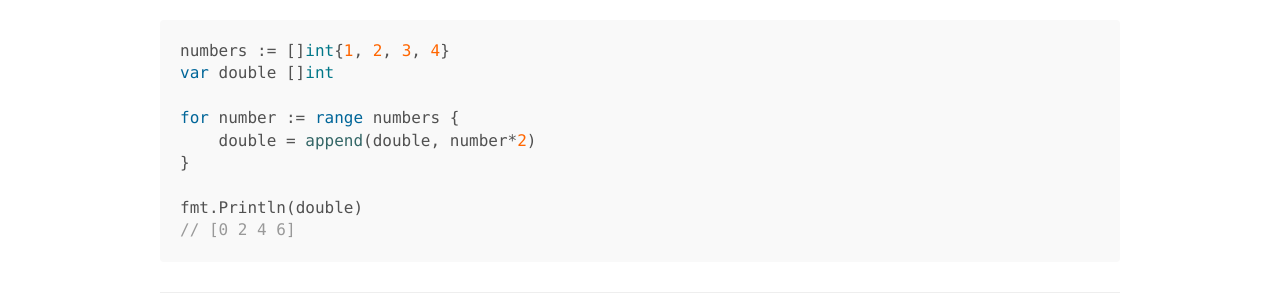
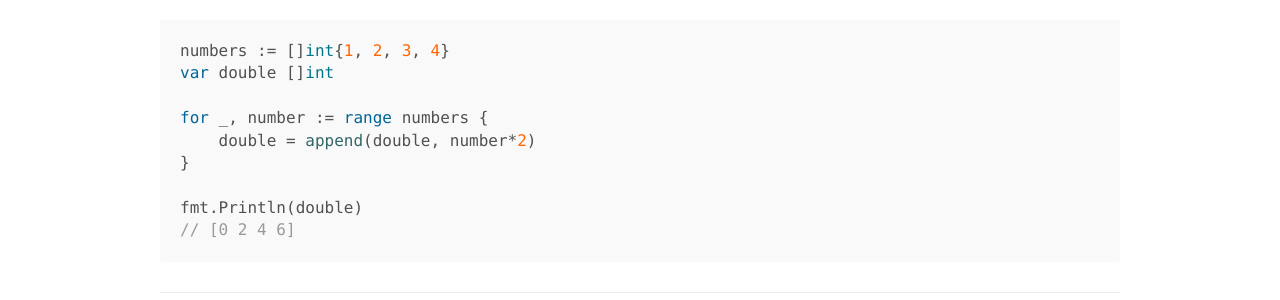
Before and after one commit to jonatasbaldin/jonatasbaldin.github.io, a Jekyll site: the page built from _posts/2019-10-19-python-idioms-go.md, in a window 1280 px wide and 900 px high, scrolled down 2269 px. Shown: the part 152-452 px from the top of the window. Built offline with Jekyll 4.4.1, drawn with Linux system fonts in a browser that asks for light colours; nearby versions of some CDN libraries; comment, search, counter and statistics services are not loaded.

Commit message:
Fix Go list comprehension example

```diff
--- a/_posts/2019-10-19-python-idioms-go.md
+++ b/_posts/2019-10-19-python-idioms-go.md
@@ -82,7 +82,7 @@ Unfortunately, in Go, more work is needed:
 numbers := []int{1, 2, 3, 4}
 var double []int
 
-for number := range numbers {
+for _, number := range numbers {
     double = append(double, number*2)
 }
 
```
